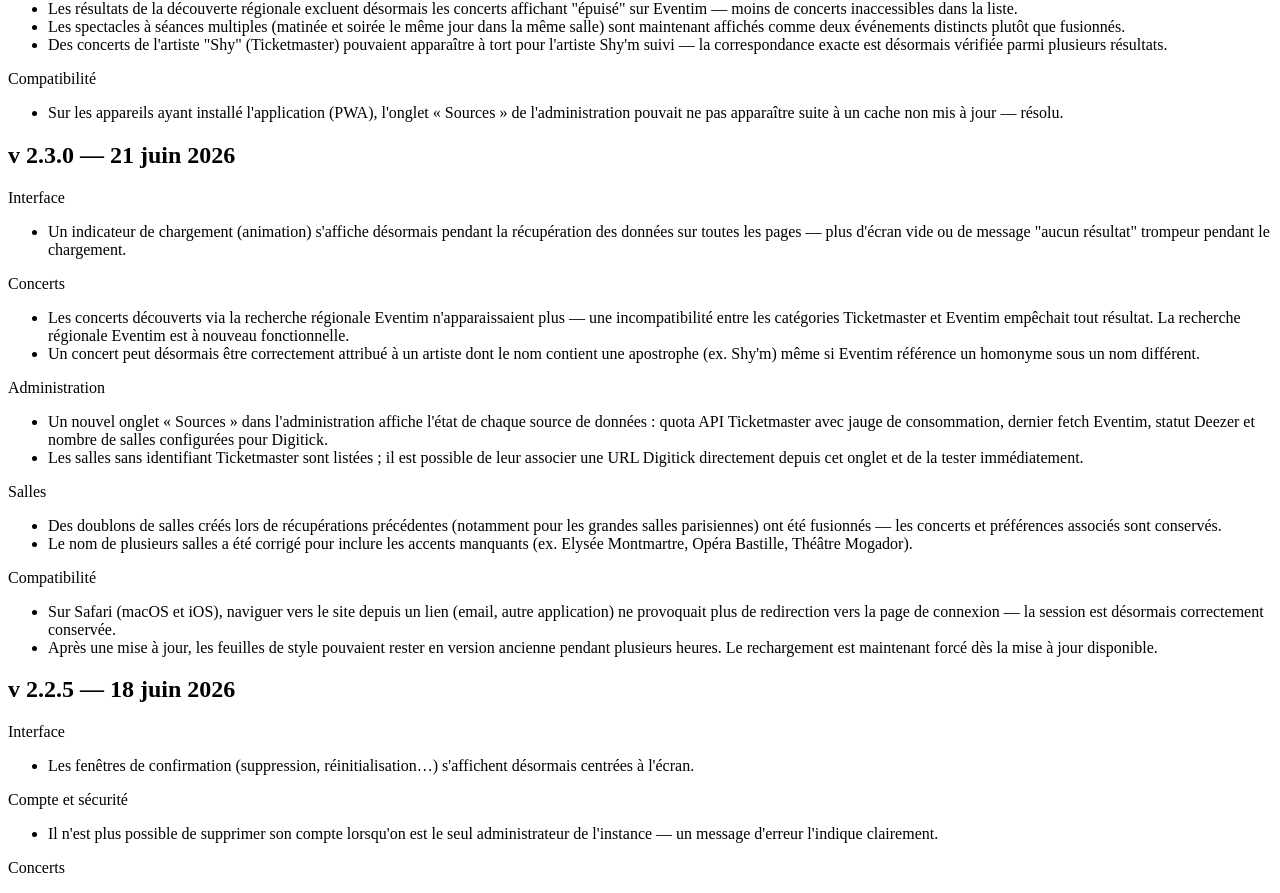
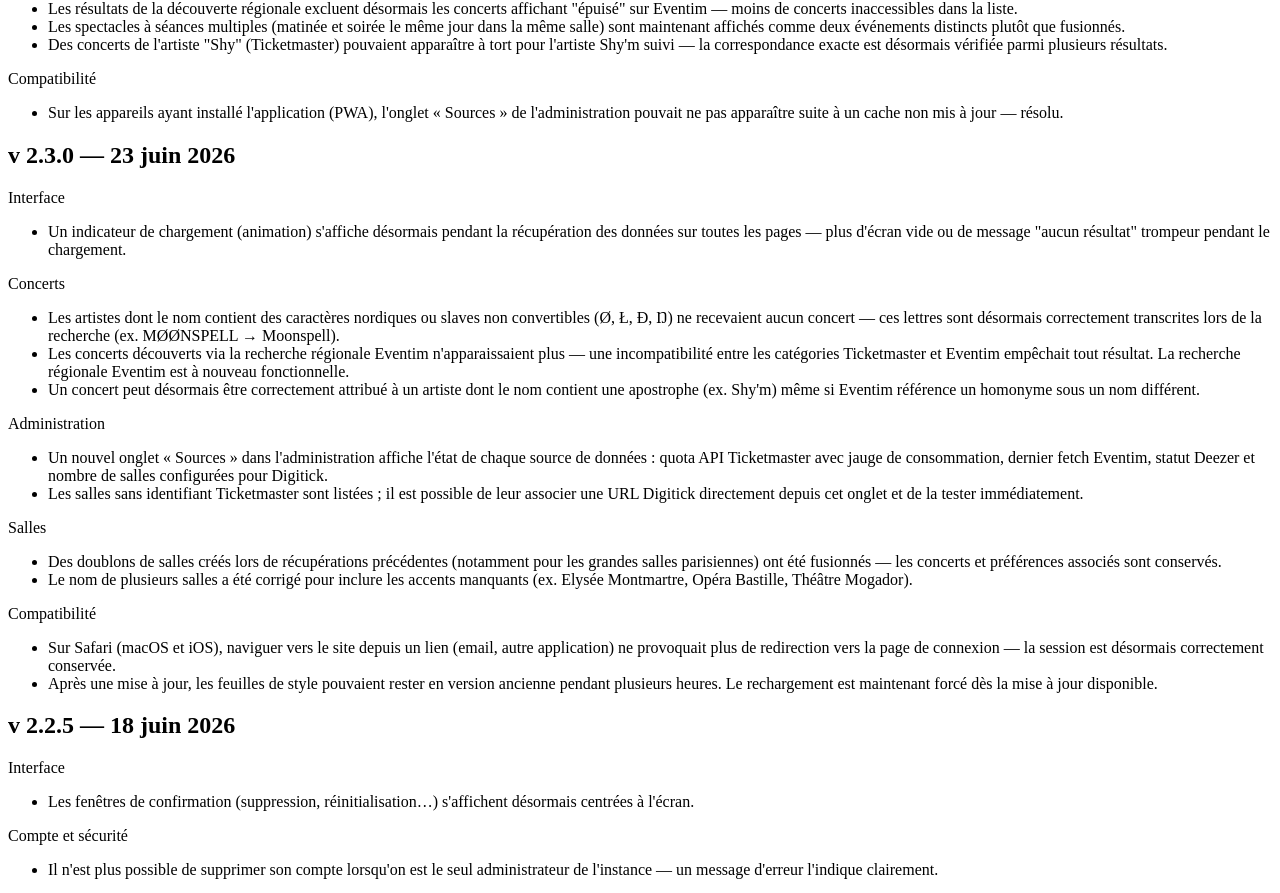
Before and after one commit to Sietch-Tabr/strapontin, a Vue app in the folder front/: page /changelog in a window 1280 px wide. Shown: the part 762-1655 px from the top of the page. Built offline with nearby package versions, Linux system fonts and the light colour scheme; no server answers.

Commit message:
docs: changelog v2.3.0 — correction artistes Ø/Ł/Đ/Ŋ (#656)

```diff
--- a/front/src/pages/ChangelogPage.vue
+++ b/front/src/pages/ChangelogPage.vue
@@ -28,7 +28,7 @@
       </section>
 
       <section>
-        <h2 class="changelog-version">v 2.3.0 — 21 juin 2026</h2>
+        <h2 class="changelog-version">v 2.3.0 — 23 juin 2026</h2>
         <div class="changelog-entrees">
           <div>
             <p class="changelog-categorie">Interface</p>
@@ -39,6 +39,7 @@
           <div>
             <p class="changelog-categorie">Concerts</p>
             <ul>
+              <li>Les artistes dont le nom contient des caractères nordiques ou slaves non convertibles (Ø, Ł, Đ, Ŋ) ne recevaient aucun concert — ces lettres sont désormais correctement transcrites lors de la recherche (ex. MØØNSPELL → Moonspell).</li>
               <li>Les concerts découverts via la recherche régionale Eventim n'apparaissaient plus — une incompatibilité entre les catégories Ticketmaster et Eventim empêchait tout résultat. La recherche régionale Eventim est à nouveau fonctionnelle.</li>
               <li>Un concert peut désormais être correctement attribué à un artiste dont le nom contient une apostrophe (ex. Shy'm) même si Eventim référence un homonyme sous un nom différent.</li>
             </ul>
```
